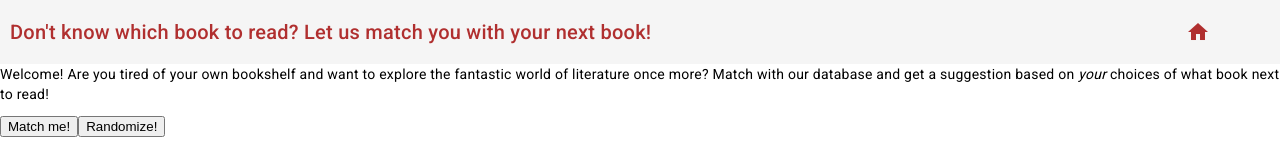
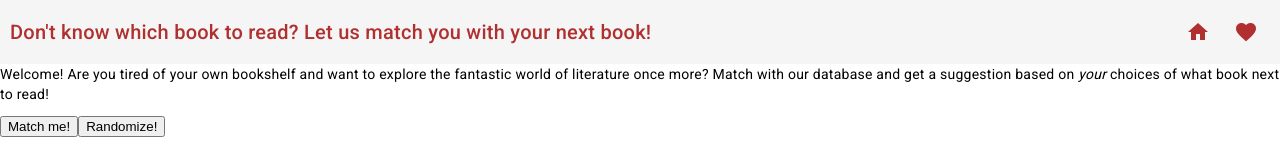
Before and after one commit to SnaffarN/EDAF90-Projekt, an Angular app in the folder my-angular-project/: page /home in a window 1280 px wide. Shown: the top 160 px of the page. Built offline with nearby package versions, Linux system fonts and the light colour scheme.

Commit message:
la till favorite icon

```diff
--- a/my-angular-project/package.json
+++ b/my-angular-project/package.json
@@ -20,6 +20,7 @@
     "@angular/platform-browser": "^15.2.0",
     "@angular/platform-browser-dynamic": "^15.2.0",
     "@angular/router": "^15.2.0",
+    "@mui/icons-material": "^5.11.11",
     "json-server": "^0.17.2",
     "rxjs": "~7.8.0",
     "tslib": "^2.3.0",
--- a/my-angular-project/src/app/app.component.html
+++ b/my-angular-project/src/app/app.component.html
@@ -6,7 +6,7 @@
             <mat-icon aria-hidden="false" aria-label="Example home icon" fontIcon="home"></mat-icon>
         </button>
         <button mat-icon-button class="example-icon favorite-icon" aria-label="Example icon-button with heart icon" routerLink="/saved-books">
-
+            <mat-icon aria-hidden="false" aria-label="Example home icon" fontIcon="favorite-icon"></mat-icon>
         </button>
 </mat-toolbar-row>
 </mat-toolbar>
--- a/my-angular-project/src/app/app.module.ts
+++ b/my-angular-project/src/app/app.module.ts
@@ -47,7 +47,7 @@
     MatToolbarModule,
     MatCardModule,
     MatIconModule,
-    HttpClientModule
+    HttpClientModule,
   ],
   providers: [BookService],
   bootstrap: [AppComponent]
```
Also changed, not shown: 2 other files (tests, documents, lock files or other folders).
